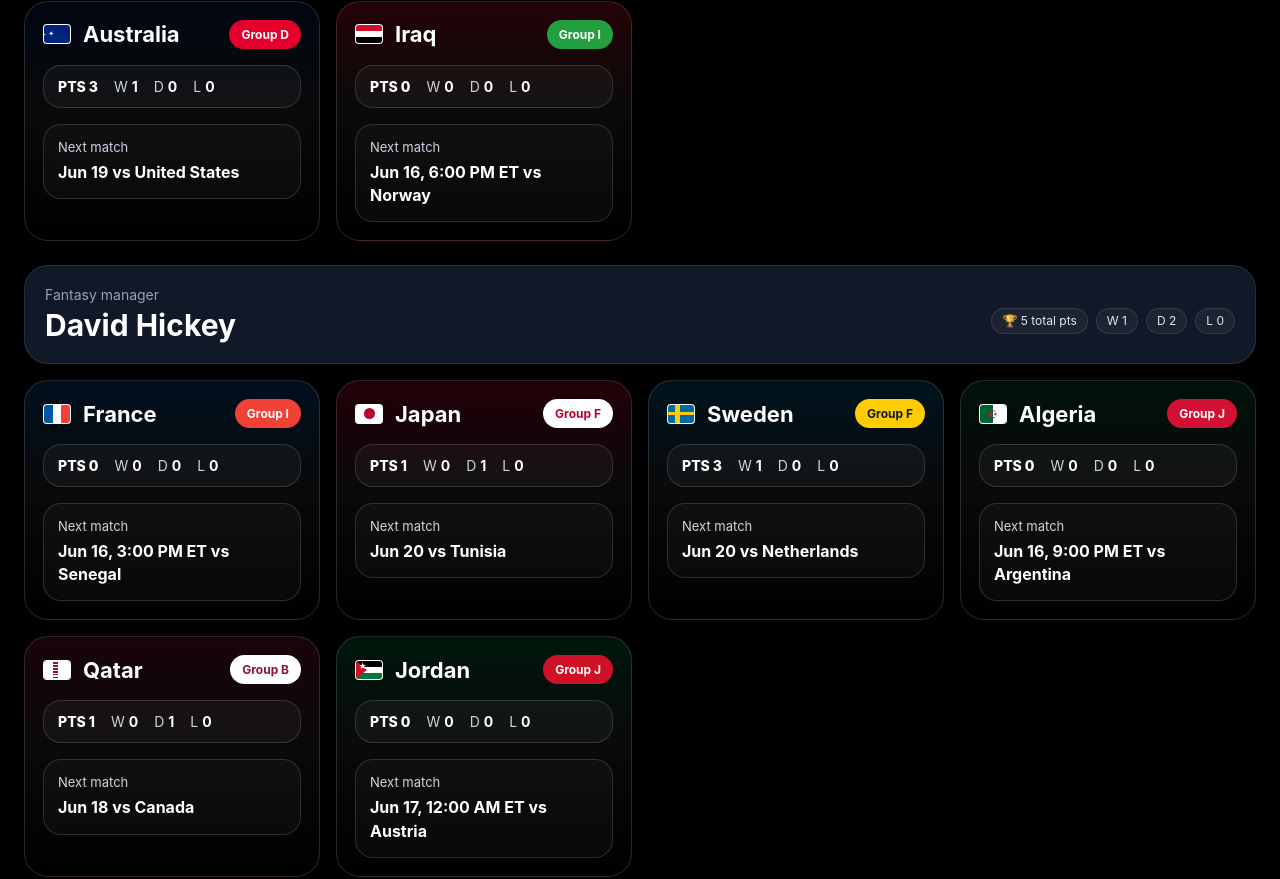
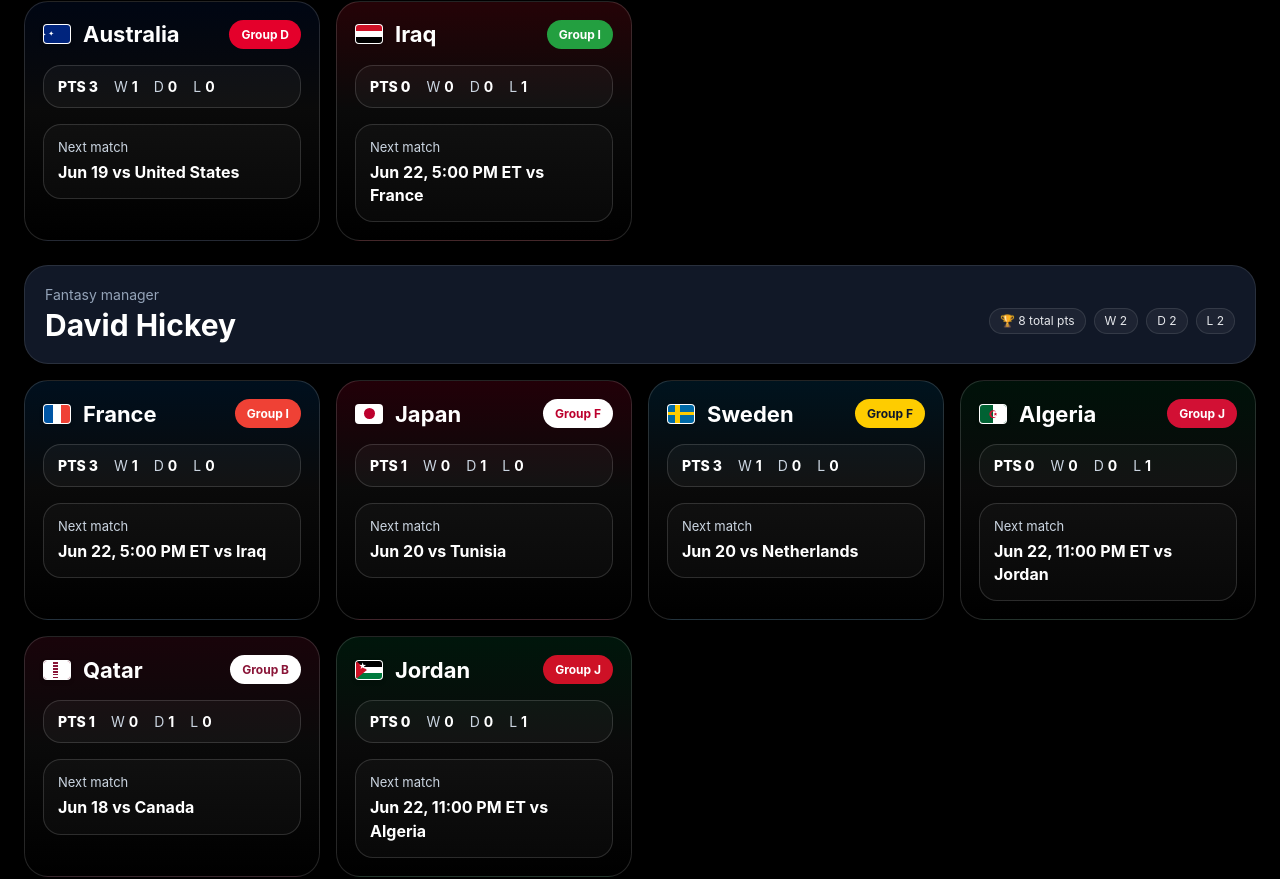
Before and after one commit to DHickey-00/world-cup-tracker, a React (Vite) app: page / in a window 1280 px wide. Shown: the part 1675-2554 px from the top of the page. Built offline with nearby package versions, Linux system fonts and the light colour scheme.

Commit message:
Update App.jsx
6.17

```diff
--- a/src/App.jsx
+++ b/src/App.jsx
@@ -74,15 +74,15 @@ const buildTheme = (seed) => ({
 const teamThemes = Object.fromEntries(Object.entries(teamThemeSeeds).map(([code, seed]) => [code, buildTheme(seed)]));
 
 const teamCatalog = {
-  FRA: { name: "France", group: "Group I", points: 0, record: { w: 0, d: 0, l: 0 }, nextMatch: "Jun 16, 3:00 PM ET vs Senegal" },
+   FRA: { name: "France", group: "Group I", points: 3, record: { w: 1, d: 0, l: 0 }, nextMatch: "Jun 22, 5:00 PM ET vs Iraq" },
   JPN: { name: "Japan", group: "Group F", points: 1, record: { w: 0, d: 1, l: 0 }, nextMatch: "Jun 20 vs Tunisia" },
   SWE: { name: "Sweden", group: "Group F", points: 3, record: { w: 1, d: 0, l: 0 }, nextMatch: "Jun 20 vs Netherlands" },
-  ALG: { name: "Algeria", group: "Group J", points: 0, record: { w: 0, d: 0, l: 0 }, nextMatch: "Jun 16, 9:00 PM ET vs Argentina" },
+  ALG: { name: "Algeria", group: "Group J", points: 0, record: { w: 0, d: 0, l: 1 }, nextMatch: "Jun 22, 11:00 PM ET vs Jordan" },
   QAT: { name: "Qatar", group: "Group B", points: 1, record: { w: 0, d: 1, l: 0 }, nextMatch: "Jun 18 vs Canada" },
-  JOR: { name: "Jordan", group: "Group J", points: 0, record: { w: 0, d: 0, l: 0 }, nextMatch: "Jun 17, 12:00 AM ET vs Austria" },
+  JOR: { name: "Jordan", group: "Group J", points: 0, record: { w: 0, d: 0, l: 1 }, nextMatch: "Jun 22, 11:00 PM ET vs Algeria" },
   ENG: { name: "England", group: "Group L", points: 0, record: { w: 0, d: 0, l: 0 }, nextMatch: "Jun 17, 4:00 PM ET vs Croatia" },
-  NOR: { name: "Norway", group: "Group I", points: 0, record: { w: 0, d: 0, l: 0 }, nextMatch: "Jun 16, 6:00 PM ET vs Iraq" },
-  SEN: { name: "Senegal", group: "Group I", points: 0, record: { w: 0, d: 0, l: 0 }, nextMatch: "Jun 16, 3:00 PM ET vs France" },
+  NOR: { name: "Norway", group: "Group I", points: 3, record: { w: 1, d: 0, l: 0 }, nextMatch: "Jun 22, 8:00 PM ET vs Senegal" },
+  SEN: { name: "Senegal", group: "Group I", points: 0, record: { w: 0, d: 0, l: 1 }, nextMatch: "Jun 22, 8:00 PM ET vs Norway" },
   HAI: { name: "Haiti", group: "Group C", points: 0, record: { w: 0, d: 0, l: 1 }, nextMatch: "Jun 19 vs Brazil" },
   NZL: { name: "New Zealand", group: "Group G", points: 1, record: { w: 0, d: 1, l: 0 }, nextMatch: "Jun 22 vs Egypt" },
   GER: { name: "Germany", group: "Group E", points: 3, record: { w: 1, d: 0, l: 0 }, nextMatch: "Jun 20 vs Côte d'Ivoire" },
@@ -103,7 +103,7 @@ const teamCatalog = {
   PAR: { name: "Paraguay", group: "Group D", points: 0, record: { w: 0, d: 0, l: 1 }, nextMatch: "Jun 19 vs Türkiye" },
   RSA: { name: "South Africa", group: "Group A", points: 0, record: { w: 0, d: 0, l: 1 }, nextMatch: "Jun 18 vs Czechia" },
   UZB: { name: "Uzbekistan", group: "Group K", points: 0, record: { w: 0, d: 0, l: 0 }, nextMatch: "Jun 18, 2:00 AM ET vs Colombia" },
-  ARG: { name: "Argentina", group: "Group J", points: 0, record: { w: 0, d: 0, l: 0 }, nextMatch: "Jun 16, 9:00 PM ET vs Algeria" },
+  ARG: { name: "Argentina", group: "Group J", points: 3, record: { w: 1, d: 0, l: 0 }, nextMatch: "Jun 22, 1:00 PM ET vs Austria" },
   BEL: { name: "Belgium", group: "Group G", points: 1, record: { w: 0, d: 1, l: 0 }, nextMatch: "Jun 21 vs Iran" },
   TUR: { name: "Türkiye", group: "Group D", points: 0, record: { w: 0, d: 0, l: 1 }, nextMatch: "Jun 19 vs Paraguay" },
   BIH: { name: "Bosnia and Herzegovina", group: "Group B", points: 1, record: { w: 0, d: 1, l: 0 }, nextMatch: "Jun 18 vs Switzerland" },
@@ -114,14 +114,14 @@ const teamCatalog = {
   CAN: { name: "Canada", group: "Group B", points: 1, record: { w: 0, d: 1, l: 0 }, nextMatch: "Jun 18 vs Qatar" },
   SCO: { name: "Scotland", group: "Group C", points: 3, record: { w: 1, d: 0, l: 0 }, nextMatch: "Jun 19 vs Morocco" },
   AUS: { name: "Australia", group: "Group D", points: 3, record: { w: 1, d: 0, l: 0 }, nextMatch: "Jun 19 vs United States" },
-  IRQ: { name: "Iraq", group: "Group I", points: 0, record: { w: 0, d: 0, l: 0 }, nextMatch: "Jun 16, 6:00 PM ET vs Norway" },
+  IRQ: { name: "Iraq", group: "Group I", points: 0, record: { w: 0, d: 0, l: 1 }, nextMatch: "Jun 22, 5:00 PM ET vs France" },
   POR: { name: "Portugal", group: "Group K", points: 0, record: { w: 0, d: 0, l: 0 }, nextMatch: "Jun 17, 1:00 PM ET vs DR Congo" },
   MEX: { name: "Mexico", group: "Group A", points: 3, record: { w: 1, d: 0, l: 0 }, nextMatch: "Jun 18 vs South Korea" },
-  AUT: { name: "Austria", group: "Group J", points: 0, record: { w: 0, d: 0, l: 0 }, nextMatch: "Jun 17, 12:00 AM ET vs Jordan" },
+  AUT: { name: "Austria", group: "Group J", points: 3, record: { w: 1, d: 0, l: 0 }, nextMatch: "Jun 22, 1:00 PM ET vs Argentina" },
   EGY: { name: "Egypt", group: "Group G", points: 1, record: { w: 0, d: 1, l: 0 }, nextMatch: "Jun 22 vs New Zealand" },
   CUW: { name: "Curaçao", group: "Group E", points: 0, record: { w: 0, d: 0, l: 1 }, nextMatch: "Jun 20 vs Ecuador" },
   CPV: { name: "Cape Verde", group: "Group H", points: 1, record: { w: 0, d: 1, l: 0 }, nextMatch: "Jun 21 vs Uruguay" },
-  CIV: { name: "Côte d'Ivoire", group: "Group E", points: 3, record: { w: 1, d: 0, l: 0 }, nextMatch: "Jun 20 vs Germany" },
+  CIV: { name: "Côte d'Ivoire", group: "Group E", points: 3, record: { w: 1, d: 0, l: 0 }, nextMatch: "Jun 20 vs Germany" }
 };
 
 const owners = [
@@ -168,14 +168,14 @@ const initialMatches = [
   { date: "Jun 15", time: "10:00 PM ET", teamCode: "TUN", team: "Tunisia", opponent: "Sweden", result: "1-5", status: "Loss", pts: 0 },
   { date: "Jun 16", time: "12:00 AM ET", teamCode: "IRN", team: "Iran", opponent: "New Zealand", result: "2-2", status: "Draw", pts: 1 },
   { date: "Jun 16", time: "12:00 AM ET", teamCode: "NZL", team: "New Zealand", opponent: "Iran", result: "2-2", status: "Draw", pts: 1 },
-  { date: "Jun 16", time: "3:00 PM ET", teamCode: "FRA", team: "France", opponent: "Senegal", result: "—", status: "Upcoming", pts: 0 },
-  { date: "Jun 16", time: "3:00 PM ET", teamCode: "SEN", team: "Senegal", opponent: "France", result: "—", status: "Upcoming", pts: 0 },
-  { date: "Jun 16", time: "6:00 PM ET", teamCode: "IRQ", team: "Iraq", opponent: "Norway", result: "—", status: "Upcoming", pts: 0 },
-  { date: "Jun 16", time: "6:00 PM ET", teamCode: "NOR", team: "Norway", opponent: "Iraq", result: "—", status: "Upcoming", pts: 0 },
-  { date: "Jun 16", time: "9:00 PM ET", teamCode: "ARG", team: "Argentina", opponent: "Algeria", result: "—", status: "Upcoming", pts: 0 },
-  { date: "Jun 16", time: "9:00 PM ET", teamCode: "ALG", team: "Algeria", opponent: "Argentina", result: "—", status: "Upcoming", pts: 0 },
-  { date: "Jun 17", time: "12:00 AM ET", teamCode: "AUT", team: "Austria", opponent: "Jordan", result: "—", status: "Upcoming", pts: 0 },
-  { date: "Jun 17", time: "12:00 AM ET", teamCode: "JOR", team: "Jordan", opponent: "Austria", result: "—", status: "Upcoming", pts: 0 },
+  { date: "Jun 16", time: "3:00 PM ET", teamCode: "FRA", team: "France", opponent: "Senegal", result: "3-1", status: "Win", pts: 3 },
+  { date: "Jun 16", time: "3:00 PM ET", teamCode: "SEN", team: "Senegal", opponent: "France", result: "1-3", status: "Loss", pts: 0 },
+  { date: "Jun 16", time: "6:00 PM ET", teamCode: "IRQ", team: "Iraq", opponent: "Norway", result: "1-4", status: "Loss", pts: 0 },
+  { date: "Jun 16", time: "6:00 PM ET", teamCode: "NOR", team: "Norway", opponent: "Iraq", result: "4-1", status: "Win", pts: 3 },
+  { date: "Jun 16", time: "9:00 PM ET", teamCode: "ARG", team: "Argentina", opponent: "Algeria", result: "3-0", status: "Win", pts: 3 },
+  { date: "Jun 16", time: "9:00 PM ET", teamCode: "ALG", team: "Algeria", opponent: "Argentina", result: "0-3", status: "Loss", pts: 0 },
+  { date: "Jun 17", time: "12:00 AM ET", teamCode: "AUT", team: "Austria", opponent: "Jordan", result: "3-1", status: "Win", pts: 3 },
+  { date: "Jun 17", time: "12:00 AM ET", teamCode: "JOR", team: "Jordan", opponent: "Austria", result: "1-3", status: "Loss", pts: 0 },
   { date: "Jun 17", time: "1:00 PM ET", teamCode: "POR", team: "Portugal", opponent: "DR Congo", result: "—", status: "Upcoming", pts: 0 },
   { date: "Jun 17", time: "1:00 PM ET", teamCode: "COD", team: "DR Congo", opponent: "Portugal", result: "—", status: "Upcoming", pts: 0 },
   { date: "Jun 17", time: "4:00 PM ET", teamCode: "ENG", team: "England", opponent: "Croatia", result: "—", status: "Upcoming", pts: 0 },
@@ -183,7 +183,7 @@ const initialMatches = [
   { date: "Jun 17", time: "7:00 PM ET", teamCode: "GHA", team: "Ghana", opponent: "Panama", result: "—", status: "Upcoming", pts: 0 },
   { date: "Jun 17", time: "7:00 PM ET", teamCode: "PAN", team: "Panama", opponent: "Ghana", result: "—", status: "Upcoming", pts: 0 },
   { date: "Jun 18", time: "2:00 AM ET", teamCode: "UZB", team: "Uzbekistan", opponent: "Colombia", result: "—", status: "Upcoming", pts: 0 },
-  { date: "Jun 18", time: "2:00 AM ET", teamCode: "COL", team: "Colombia", opponent: "Uzbekistan", result: "—", status: "Upcoming", pts: 0 },
+  { date: "Jun 18", time: "2:00 AM ET", teamCode: "COL", team: "Colombia", opponent: "Uzbekistan", result: "—", status: "Upcoming", pts: 0 }
 ];
 
 const OWNER_ROSTERS = owners.map((owner) => {
```
